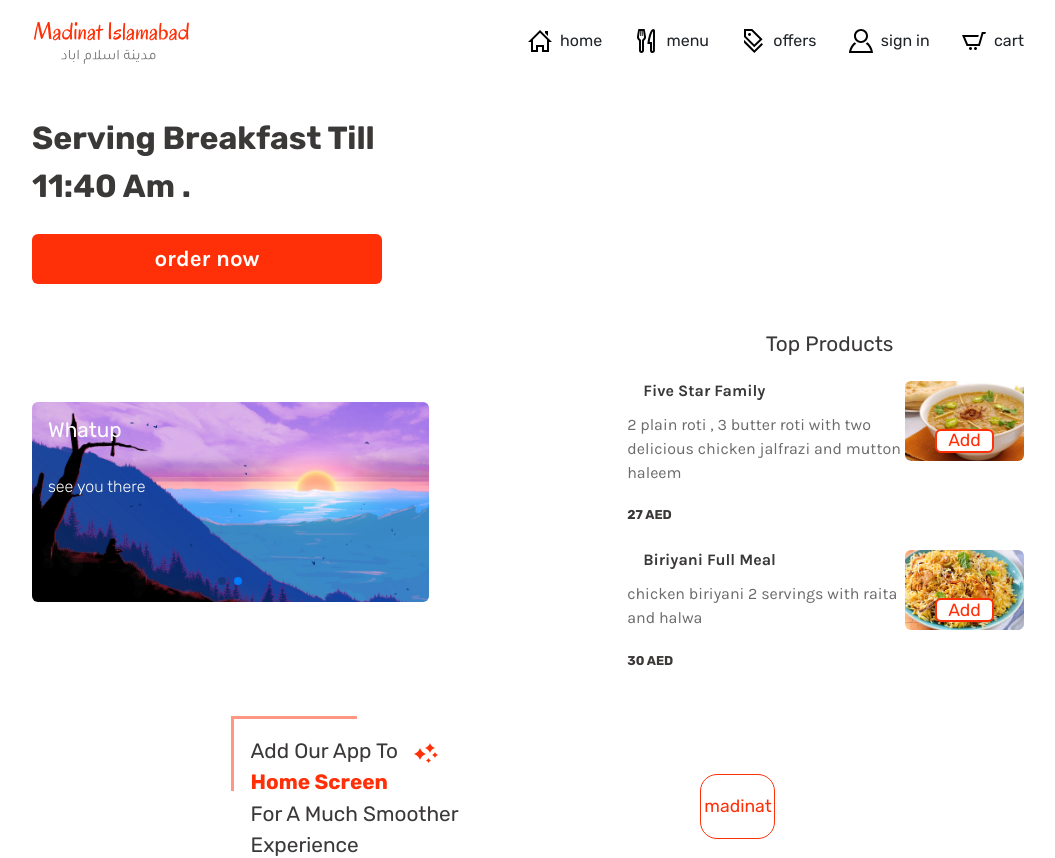
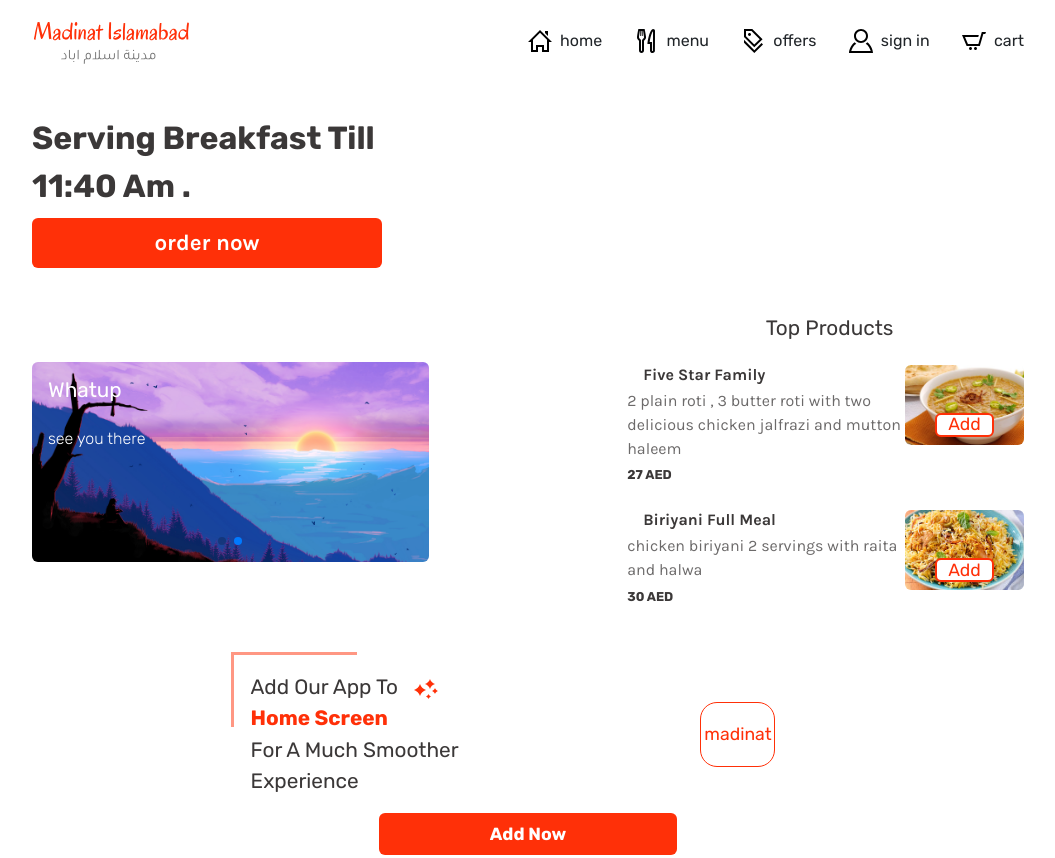
Before and after one commit to mohdsauood/madinat-islamabad, a Next.js app: page / in a window 1280 px wide. Shown: the top 858 px of the page, without its empty margins (112-1167 px from the left). Built offline with nearby package versions, Linux system fonts and the light colour scheme.

Commit message:
feat remove bootstrap typography

```diff
--- a/src/styles/globals.css
+++ b/src/styles/globals.css
@@ -20,6 +20,27 @@
   box-sizing: border-box;
   padding: 0;
   margin: 0;
+}
+/* over riding bootstrap defaults typography*/
+h1,
+h2,
+h3,
+h4,
+h5,
+h6 {
+  margin-bottom: 0px;
+}
+p {
+  margin-bottom: 0px;
+}
+
+ul {
+  margin-bottom: 0px;
+}
+
+a:hover {
+  text-decoration: none;
+  color: inherit;
 }
 
 :root {
```
